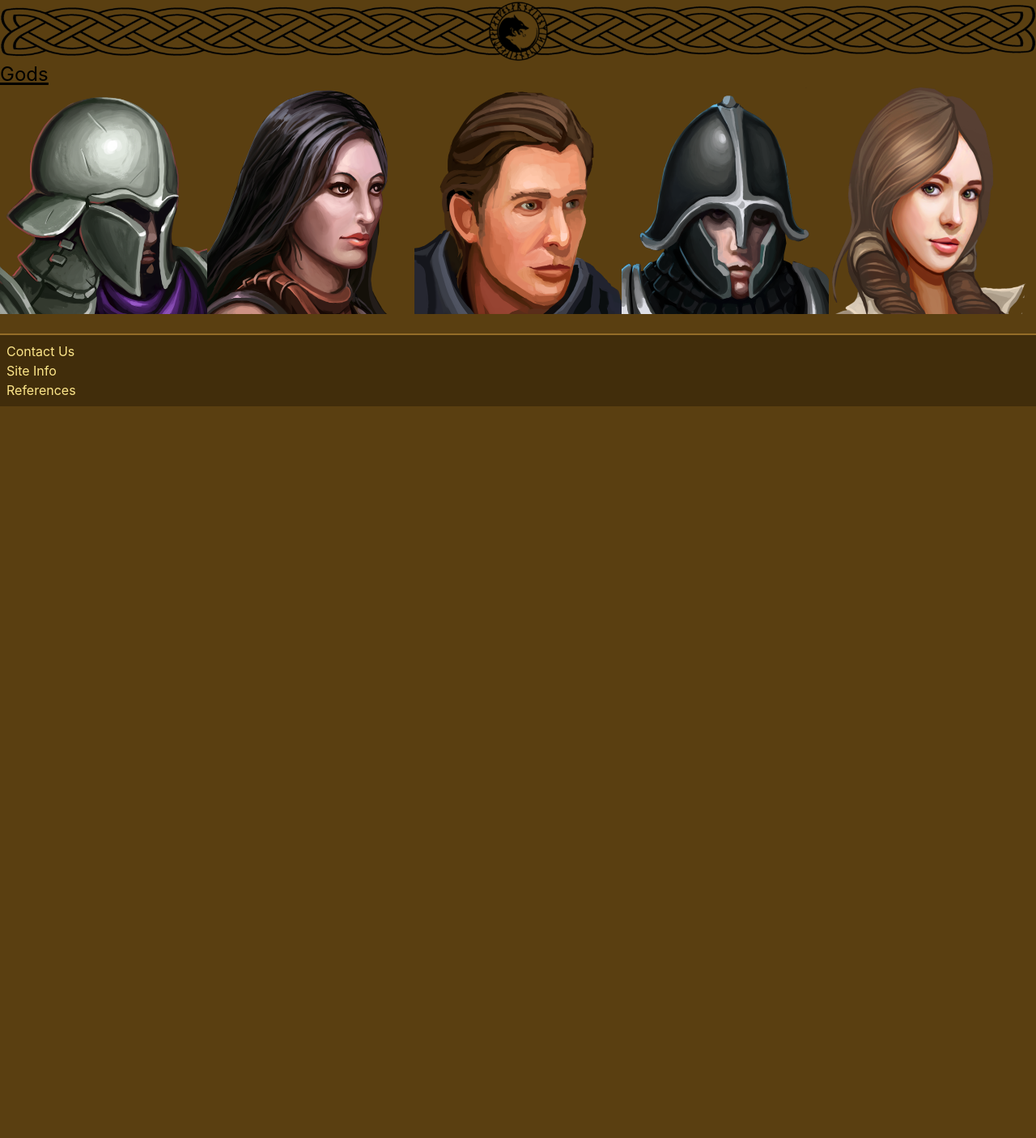
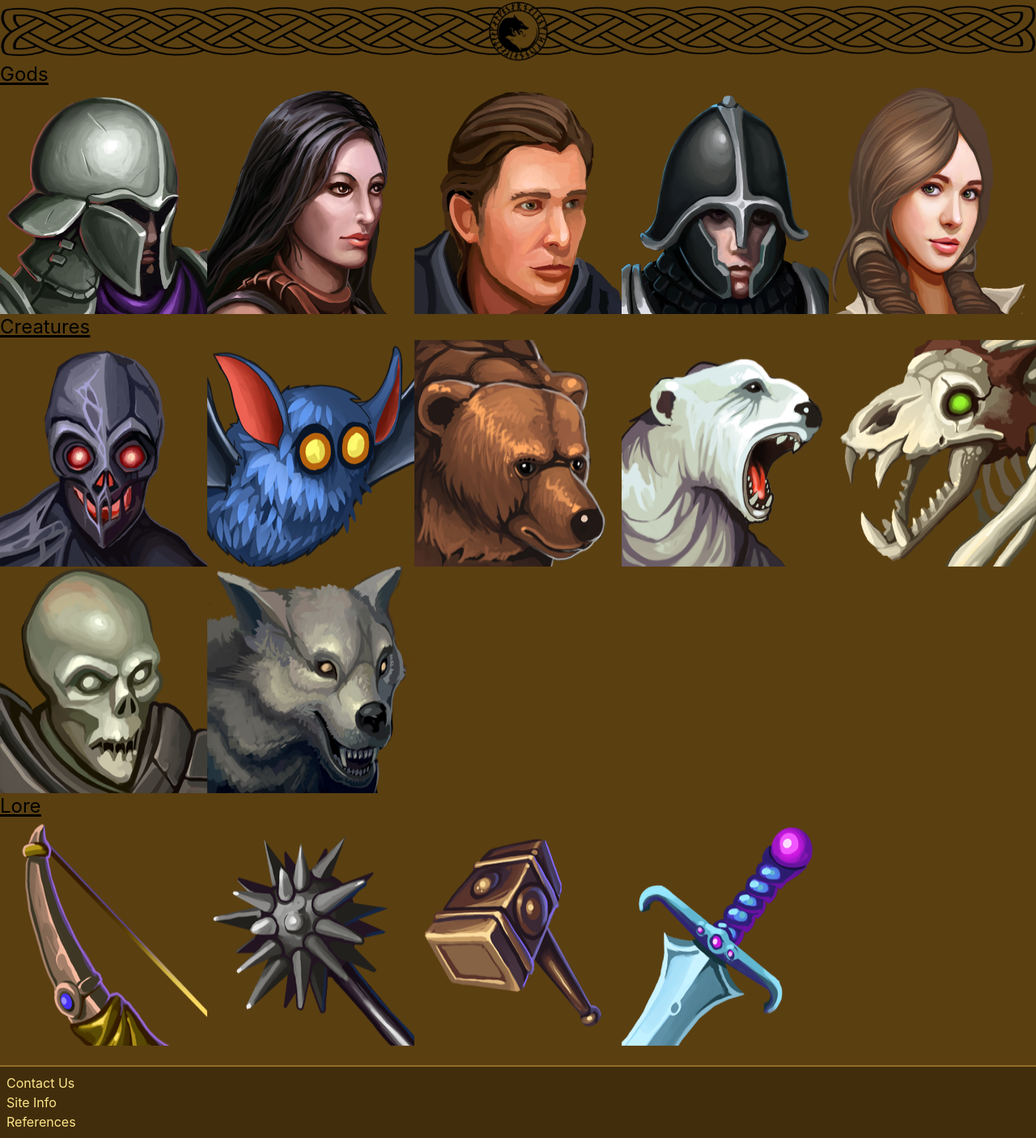
Before and after one commit to luigi989/Ragnarok, a React (Create React App) app in the folder react-ragnarok/: page / in a window 1280 px wide. Shown: the whole page at 81% size. Before the commit the page ends 800 px from the top, so only its background shows below. Built offline with nearby package versions, Linux system fonts and the light colour scheme.

Commit message:
Remove unused imports

```diff
--- a/react-ragnarok/src/App.js
+++ b/react-ragnarok/src/App.js
@@ -1,7 +1,5 @@
 import React from 'react';
 import GridArea from './components/gridArea';
-import Creatures from './components/creatures';
-import Lore from './components/lore';
 // import Popup from './components/popup';
 
 import './visual/Ragnarok.css';
@@ -54,10 +52,10 @@ function App() {
             <Header />
             <SubTitle name="Gods" />
             <GridArea data={gods} type='gods'/>
-            {/* <SubTitle name="Creatures" />
-            <Creatures data={creatures} />
+            <SubTitle name="Creatures" />
+            <GridArea data={creatures} type='creatures' />
             <SubTitle name="Lore" />
-            <Lore data={lore} /> */}
+            <GridArea data={lore} type='lore' />
             <Footer />
 
             {/* {this.state.showPopup ?
```
